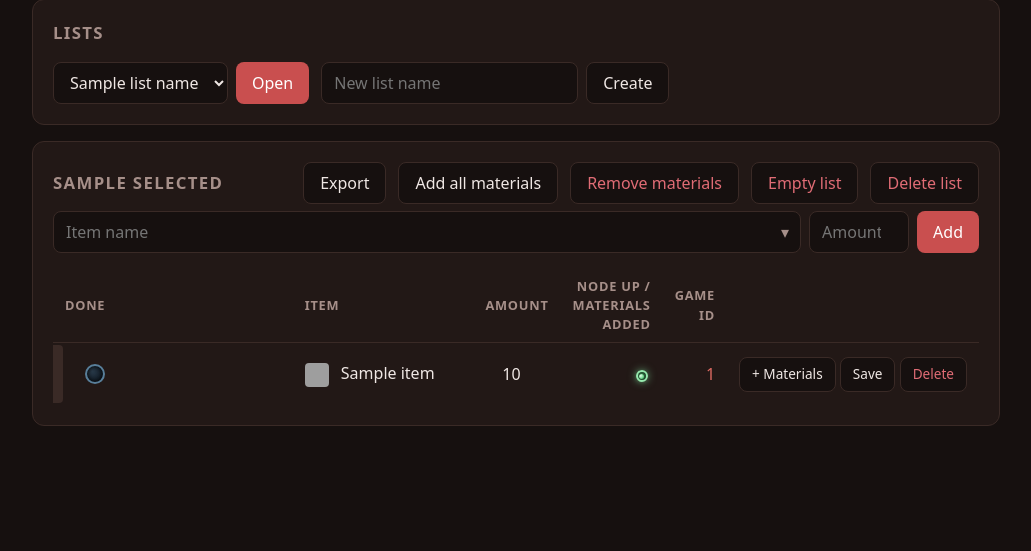
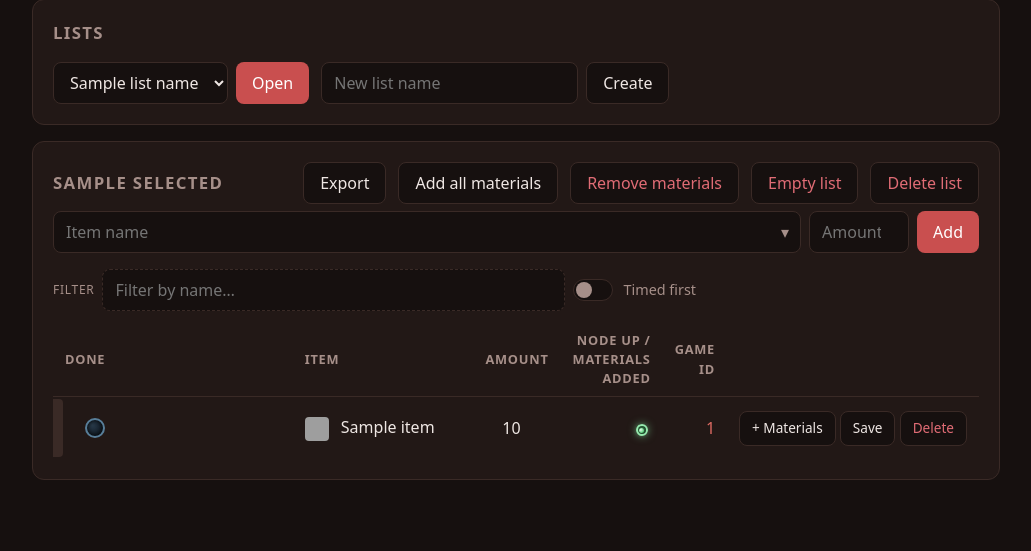
Before and after one commit to Wood-ruff/FF14GatherListBuilder, a Flask app: template templates/index.html in a window 1280 px wide. Shown: the part 127-678 px from the top of the page, without its empty margins (124-1155 px from the left). Run offline with Flask 3, Linux system fonts and the light colour scheme; the template is opened without the code that fills it: most values are stand-ins (such as "Sample title", 1, 10 or a date in 2020); grey boxes are pictures that could not be loaded.

Commit message:
added a timed items first filter toggle to lists tab

```diff
--- a/lists.py
+++ b/lists.py
@@ -28,16 +28,24 @@ def get_list_names():
     return storage.get_list_names()
 
 
-def get_items(list_name):
-    """Return the items of the named list, craftable items first."""
+def get_items(list_name, timed_first=False):
+    """Return the items of the named list, craftable items first, timed first on demand."""
     list_name = normalize_spaces(list_name)
     if not is_valid_list_name(list_name):
         return []
     items = sorted(storage.load_items(list_name), key=item_sort_group)
+    if timed_first:
+        items = sorted(items, key=lambda item: not is_timed(item))
     for item in items:
-        item["group"] = item_sort_group(item)
+        item["group"] = (0 if is_timed(item) else 1) if timed_first else item_sort_group(item)
         item["crystal"] = is_crystal(item)
     return items
+
+
+def is_timed(item):
+    """Check whether an item has a timed gathering node."""
+    gathering = item.get("gathering")
+    return bool(gathering and gathering.get("timed")) and not is_crystal(item)
 
 
 CRYSTAL_GAME_IDS = range(2, 20)
@@ -209,6 +217,11 @@ def create_list(list_name):
         return
     if list_name not in storage.get_list_names():
         storage.save_items(list_name, [])
+
+
+def filter_items(items, name_filter):
+    """Keep only items whose name contains the search term."""
+    return [item for item in items if matches_name(item, name_filter)]
 
 
 def add_all_materials(list_name):
--- a/routes.py
+++ b/routes.py
@@ -97,10 +97,19 @@ def page_context(selected, active_tab):
 def show_list():
     """Show the selected list and the controls to edit it."""
     selected = request.args.get("list", "").strip()
-    items = lists.get_items(selected) if selected else []
+    name_filter = request.args.get("q", "").strip()
+    timed_first = request.args.get("timed") == "1"
+    items = lists.get_items(selected, timed_first) if selected else []
     if lists.needs_localization(items):
         run_in_background(lambda: lists.localize_list(selected))
-    return render_template("index.html", items=items, **page_context(selected, "lists"))
+    items = lists.filter_items(items, name_filter)
+    return render_template(
+        "index.html",
+        items=items,
+        q=name_filter,
+        timed_first=timed_first,
+        **page_context(selected, "lists"),
+    )
 
 
 @routes.get("/collectables")
--- a/static/filters.js
+++ b/static/filters.js
@@ -4,7 +4,7 @@ function setupLiveFilters(form) {
   let filterTimer = null;
 
   for (const field of Array.from(form.elements)) {
-    if (field.matches("select")) {
+    if (field.matches('select, input[type="checkbox"]')) {
       field.addEventListener("change", function () {
         form.submit();
       });
--- a/static/style.css
+++ b/static/style.css
@@ -207,6 +207,26 @@ form {
 .name-filter {
   flex: none;
   width: 50%;
+}
+
+.list-filter {
+  margin-bottom: 12px;
+}
+
+.list-filter .filter-row {
+  margin-bottom: 0;
+  align-items: center;
+}
+
+.list-filter .name-filter {
+  border-style: dashed;
+}
+
+.filter-label {
+  color: var(--text-muted);
+  text-transform: uppercase;
+  font-size: 0.75rem;
+  letter-spacing: 0.06em;
 }
 
 .grid-tools {
--- a/templates/index.html
+++ b/templates/index.html
@@ -52,6 +52,18 @@
         </div>
         <input name="amount" type="number" min="1" placeholder="{{ t('amount_placeholder') }}" required>
         <button type="submit" class="secondary">{{ t("add_materials") }}</button>
+      </form>
+
+      <form method="get" action="/" class="filters list-filter">
+        <input type="hidden" name="list" value="{{ selected }}">
+        <div class="filter-row">
+          <span class="filter-label">{{ t("list_filter_label") }}</span>
+          <input name="q" class="name-filter" placeholder="{{ t('name_filter') }}" value="{{ q }}">
+          <label class="switch">
+            <input type="checkbox" name="timed" value="1" {% if timed_first %}checked{% endif %}>
+            {{ t("timed_first") }}
+          </label>
+        </div>
       </form>
 
       {% if items %}
--- a/translations/de.json
+++ b/translations/de.json
@@ -63,6 +63,8 @@
   "min_scrips": "Min. Scrips",
   "max_level": "Max. Stufe",
   "name_filter": "Nach Name filtern…",
+  "list_filter_label": "Filter",
+  "timed_first": "Zeitgebundene zuerst",
   "scrip_only": "Nur Scrip-Items",
   "all_collectables": "Alle Sammlerstücke",
   "all_items": "Alle Items",
--- a/translations/en.json
+++ b/translations/en.json
@@ -63,6 +63,8 @@
   "min_scrips": "Min scrips",
   "max_level": "Max level",
   "name_filter": "Filter by name…",
+  "list_filter_label": "Filter",
+  "timed_first": "Timed first",
   "scrip_only": "Scrip items only",
   "all_collectables": "All collectables",
   "all_items": "All items",
```
Also changed, not shown: tests/test_lists.py (+15 -0 lines), tests/test_routes.py (+19 -0 lines), translations/_template.json (+8 -0 lines).
